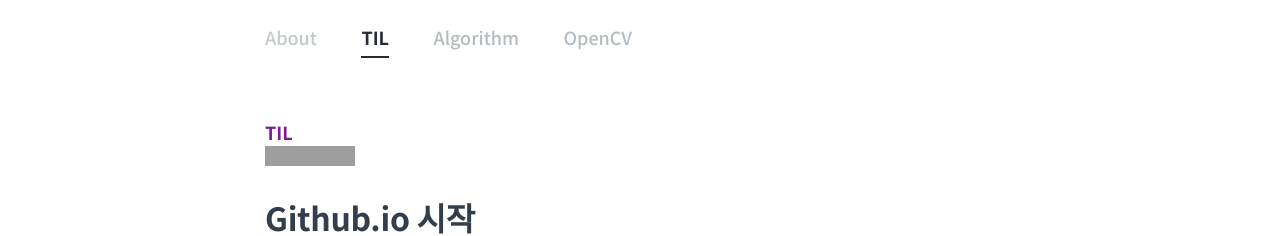
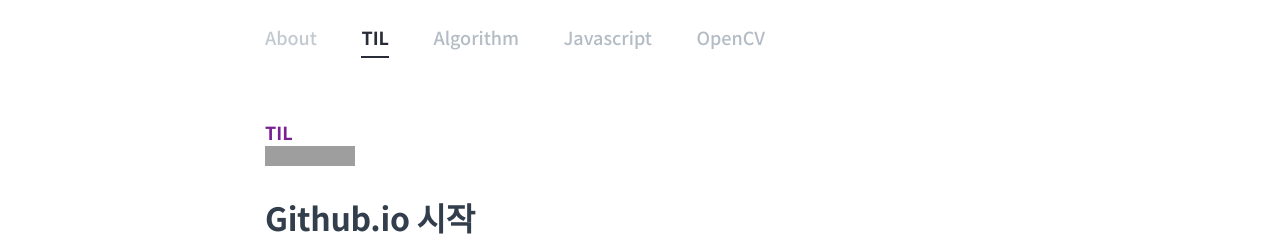
Before and after one commit to yoncho/yoncho.github.io, a Jekyll site: the page built from TIL/4_2020.09.22.md, in a window 1280 px wide. Shown: the top 236 px of the page. Built offline with Jekyll 4.4.1, drawn with Linux system fonts in a browser that asks for light colours; some web fonts are replaced; grey boxes are pictures that could not be loaded.

Commit message:
2021.01.17

```diff
--- a/_layouts/default.html
+++ b/_layouts/default.html
@@ -20,6 +20,10 @@
                 <li class="transition">
                     <a href="{{ '/algorithm' | prepend: site.baseurl }}" {% if current[1] == "algorithm" %}
                         class="active" {% endif %}>Algorithm</a>
+                </li>
+                <li class="transition">
+                    <a href="{{ '/javascript' | prepend: site.baseurl }}" {% if current[1] == "javascript" %}
+                        class="active" {% endif %}>Javascript</a>
                 </li>
                 <li class="transition">
                     <a href="{{ '/opencv' | prepend: site.baseurl }}" {% if current[1] == "opencv" %}
```
